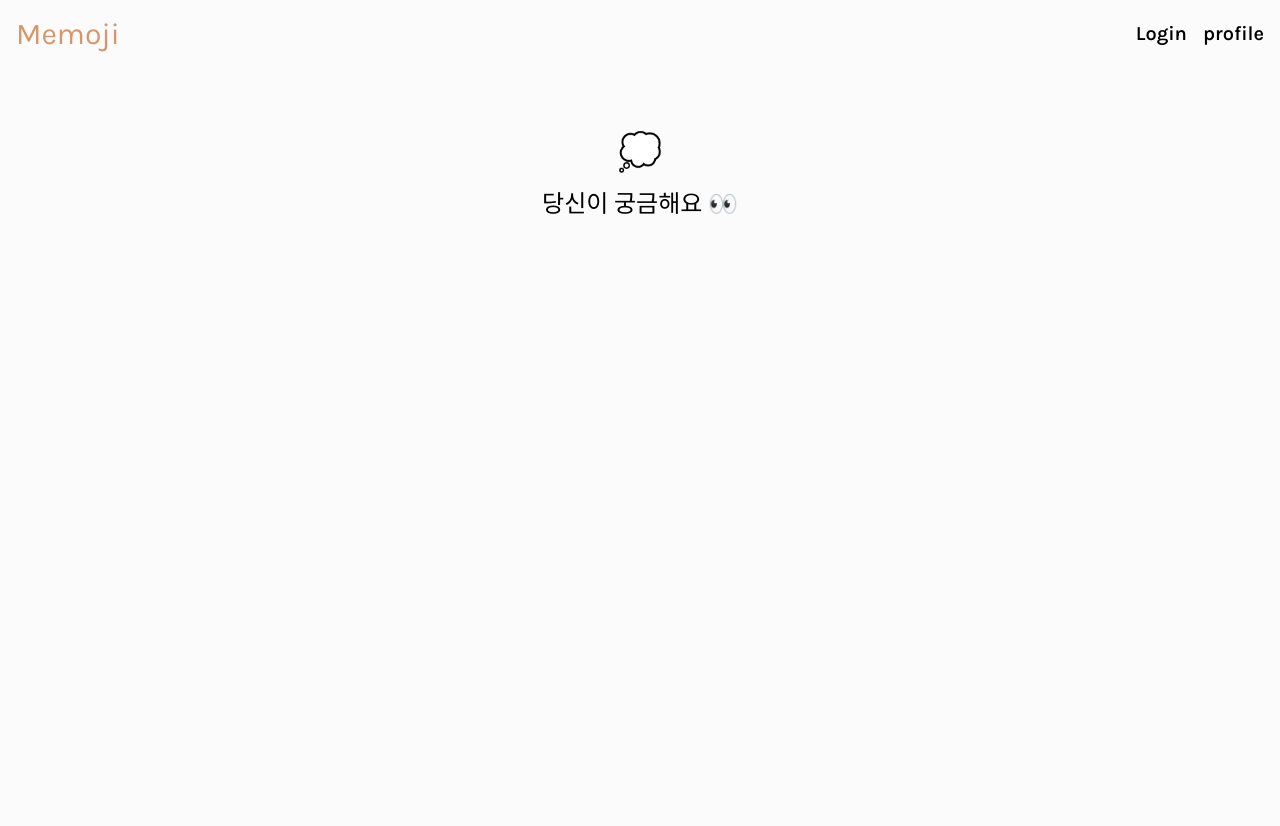
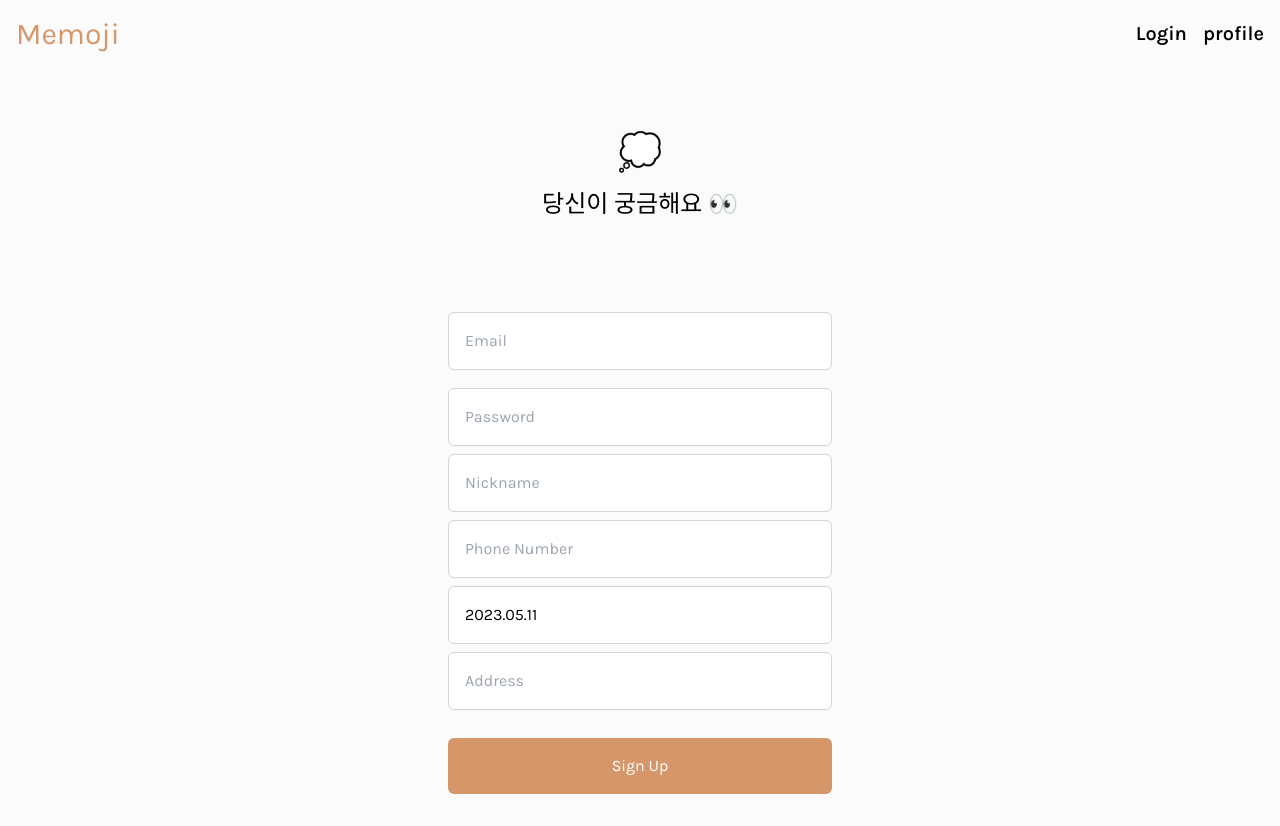
Before and after one commit to YP-Company/first-toyProject-front, a Next.js app: page /signUp in a window 1280 px wide. Before the commit the page ends 800 px from the top, so only its background shows below. Built offline with nearby package versions, Linux system fonts and the light colour scheme.

Commit message:
feat : signUp 페이지

```diff
--- a/package.json
+++ b/package.json
@@ -12,6 +12,7 @@
     "@next/eslint-plugin-next": "^13.4.1",
     "@types/node": "20.1.2",
     "@types/react": "18.2.6",
+    "@types/react-datepicker": "^4.11.2",
     "@types/react-dom": "18.2.4",
     "autoprefixer": "10.4.14",
     "eslint": "8.40.0",
@@ -21,6 +22,7 @@
     "next": "13.4.1",
     "postcss": "8.4.23",
     "react": "18.2.0",
+    "react-datepicker": "^4.11.0",
     "react-dom": "18.2.0",
     "tailwindcss": "3.3.2",
     "typescript": "5.0.4"
--- a/src/app/globals.css
+++ b/src/app/globals.css
@@ -3,13 +3,13 @@
 @tailwind utilities;
 
 html {
-	@apply flex flex-col items-center;
+    @apply flex flex-col items-center;
 }
 
 body {
-	@apply w-full max-w-screen-xl p-4;
+    @apply w-full max-w-screen-xl p-4;
 }
 
 input {
-	@apply p-4 border border-gray-300 w-96  rounded-md my-1;
+    @apply p-4 border border-gray-300 w-96  rounded-md my-1;
 }
--- a/src/app/signUp/page.tsx
+++ b/src/app/signUp/page.tsx
@@ -1,6 +1,12 @@
 import SemiHeader from "@/components/SemiHeader";
+import SignUpForm from "@/components/signUp/SignUpForm";
 import React from "react";
 
 export default function signUpPage() {
-    return <SemiHeader img={"💭"} content={"당신이 궁금해요 👀"} />;
+    return (
+        <>
+            <SemiHeader img={"💭"} content={"당신이 궁금해요 👀"} />
+            <SignUpForm />
+        </>
+    );
 }
--- /dev/null
+++ b/src/components/signUp/SignUpForm.tsx
@@ -0,0 +1,64 @@
+"use client";
+
+import React, { useState } from "react";
+import Button from "../Button";
+
+// datepicker
+import DatePicker from "react-datepicker";
+import "react-datepicker/dist/react-datepicker.css";
+
+export default function SignUpForm() {
+    const [selectedDate, setSelectedDate] = useState<Date | null>(new Date());
+
+    return (
+        <div className="flex flex-col items-center">
+            <form className="flex flex-col m-4">
+                <input type="text" name="email" placeholder="Email" required />
+
+                <div style={{ height: "10px" }}></div>
+
+                <input
+                    type="password"
+                    name="password"
+                    placeholder="Password"
+                    required
+                />
+
+                <input
+                    type="text"
+                    name="Nickname"
+                    placeholder="Nickname"
+                    required
+                />
+
+                <input
+                    type="tel"
+                    name="phoneNumber"
+                    placeholder="Phone Number"
+                    required
+                />
+
+                <DatePicker
+                    dateFormat="yyyy.MM.dd" // 날짜 형태
+                    shouldCloseOnSelect // 날짜를 선택하면 datepicker가 자동으로 닫힘
+                    minDate={new Date("2000-01-01")} // minDate 이전 날짜 선택 불가
+                    maxDate={new Date()} // maxDate 이후 날짜 선택 불가
+                    selected={selectedDate}
+                    onChange={(date) => setSelectedDate(date)}
+                    showYearDropdown
+                    scrollableYearDropdown
+                    yearDropdownItemNumber={15}
+                />
+
+                <input
+                    type="text"
+                    name="address"
+                    placeholder="Address"
+                    required
+                />
+
+                <Button text={"Sign Up"} />
+            </form>
+        </div>
+    );
+}
```
Also changed, not shown: 1 other file (tests, documents, lock files or other folders).
